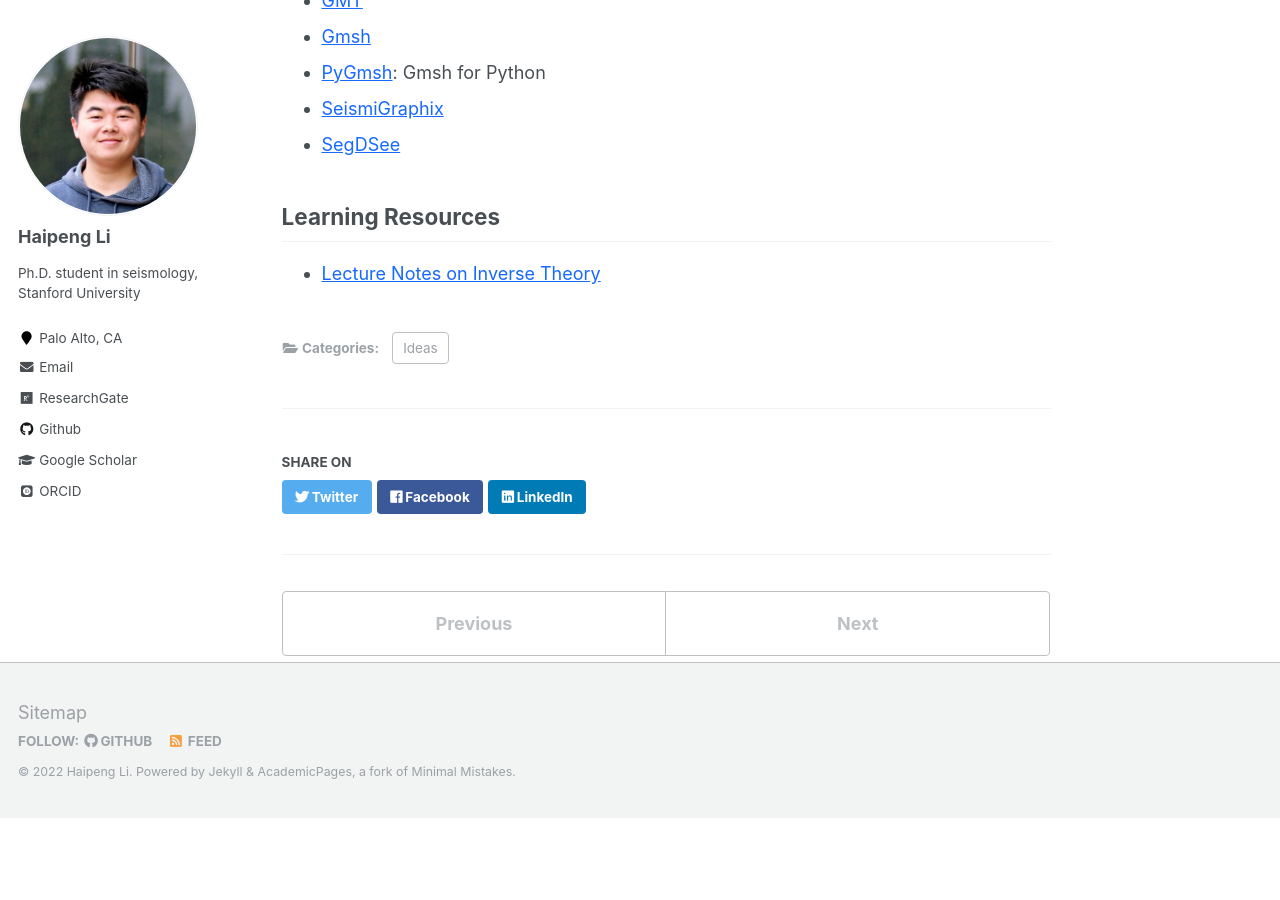
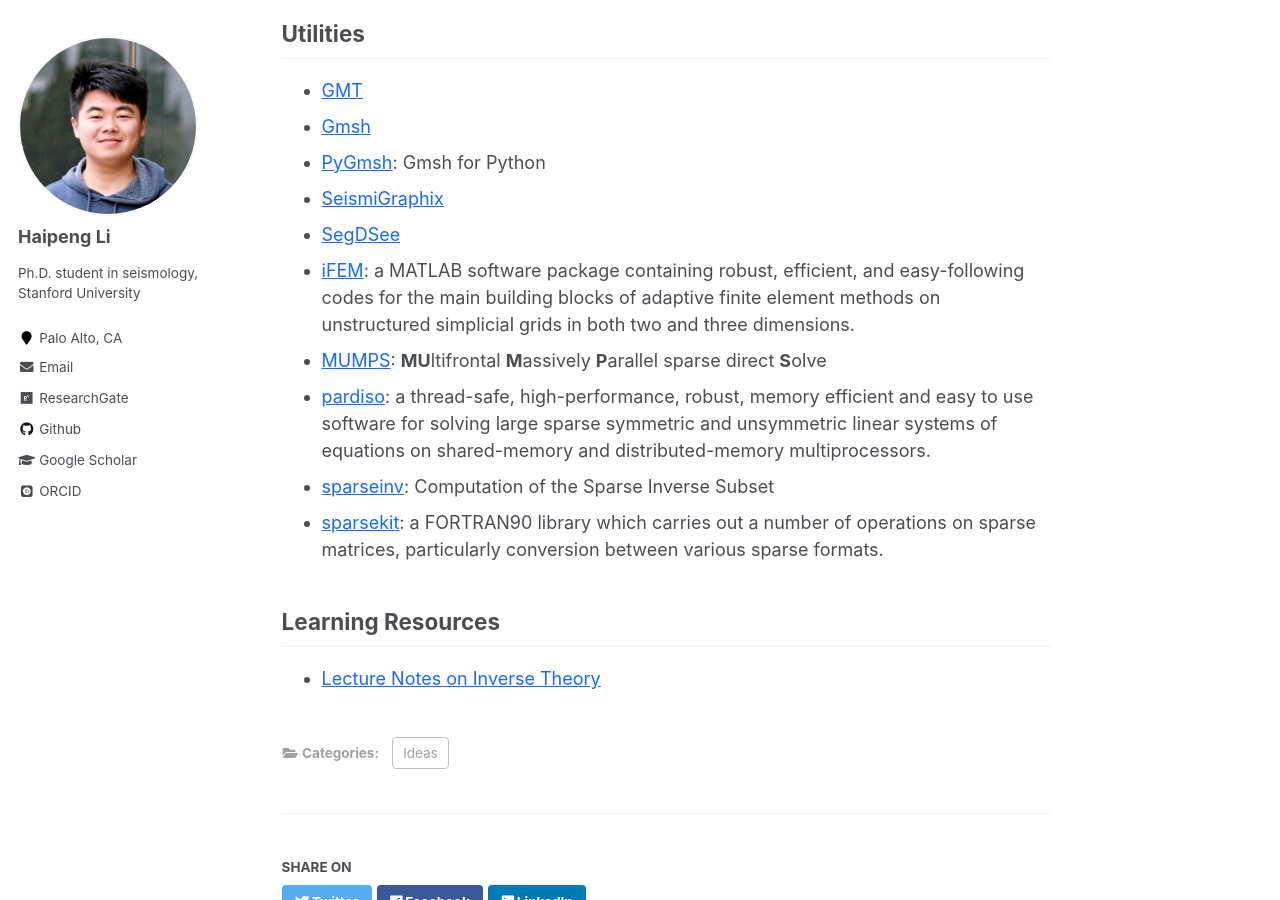
Before and after one commit to Haipeng-ustc/Haipeng-ustc.github.io, a Jekyll site: the page built from _talks/2022-07-30-Useful-Packages.md, in a window 1280 px wide and 900 px high, scrolled down 2728 px. Built offline with Jekyll 4.4.1, drawn with Linux system fonts in a browser that asks for light colours; some web fonts are replaced; before the commit the page ends 3546 px from its top, so only the background shows below that; some of the changed text lies outside the part shown.

Commit message:
update packages

```diff
--- a/_talks/2022-07-30-Useful-Packages.md
+++ b/_talks/2022-07-30-Useful-Packages.md
@@ -21,6 +21,7 @@
 - [SALVUS](https://mondaic.com/): Salvus is a suite of software for performing full waveform modelling and inversion provided by Mondaic.
 - [Devito](https://github.com/devitocodes/devito): Code generation framework for automated finite difference computation
 - [FDwave3D](https://github.com/leileely/FDwave3D): A Matlab solver for the 3D anisotropic wave equation using the finite-difference (FD) method.
+- [AxiSEM](https://github.com/geodynamics/axisem): A parallel spectral-element method to solve 3D wave propagation in a sphere with axisymmetric or spherically symmetric visco-elastic, acoustic, anisotropic structures.
 
 
 
@@ -55,6 +56,11 @@
 - [PyGmsh](https://github.com/meshpro/pygmsh): Gmsh for Python
 - [SeismiGraphix](https://github.com/abelsurace/seismigraphix)
 - [SegDSee](https://www.softpedia.com/get/Science-CAD/SegDSee.shtml)
+- [iFEM](https://github.com/lyc102/ifem): a MATLAB software package containing robust, efficient, and easy-following codes for the main building blocks of adaptive finite element methods on unstructured simplicial grids in both two and three dimensions.
+- [MUMPS](https://graal.ens-lyon.fr/MUMPS/index.php): **MU**ltifrontal **M**assively **P**arallel sparse direct **S**olve
+- [pardiso](https://www.pardiso-project.org/):  a thread-safe, high-performance, robust, memory efficient and easy to use software for solving large sparse symmetric and unsymmetric linear systems of equations on shared-memory and distributed-memory multiprocessors.
+- [sparseinv](https://cran.r-project.org/web/packages/sparseinv/index.html): Computation of the Sparse Inverse Subset
+- [sparsekit](https://people.math.sc.edu/Burkardt/f_src/sparsekit/sparsekit.html): a FORTRAN90 library which carries out a number of operations on sparse matrices, particularly conversion between various sparse formats.
 
 ## Learning Resources
 - [Lecture Notes on Inverse Theory](https://swp_ethz.gitlab.io/public/lecture_notes_inverse_theory/index.html)
```
Also changed, not shown: 1 other file.
